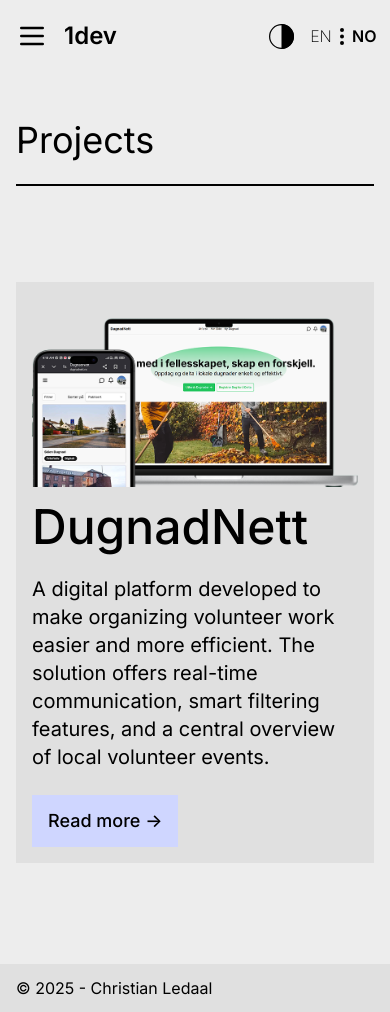
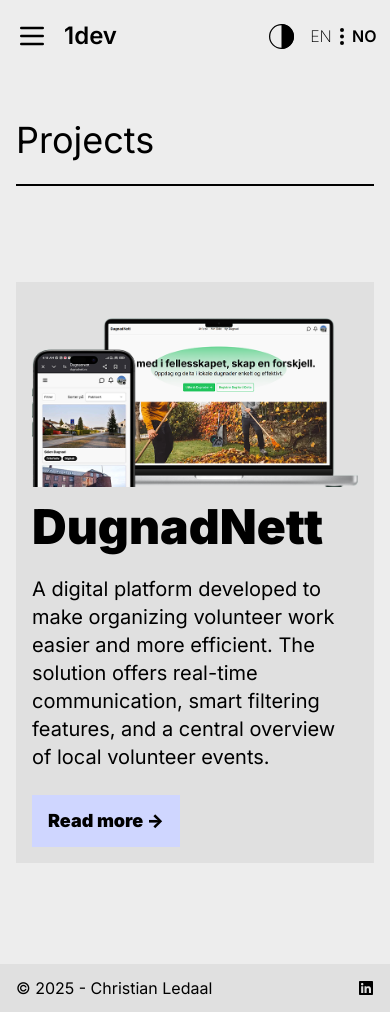
Before and after one commit to Zekima/my-portfolio, a Next.js app: page /en/projects in a window 390 px wide. Built offline with nearby package versions, Linux system fonts and the light colour scheme; no server answers.

Commit message:
Add LinkedIn to Footer

```diff
--- a/app/[locale]/projects/dugnadnett/page.tsx
+++ b/app/[locale]/projects/dugnadnett/page.tsx
@@ -12,7 +12,7 @@ export default function Page() {
 
             <div className="flex flex-col lg:flex-row gap-12 lg:gap-24">
                 <header className="space-y-6 lg:w-1/2">
-                    <h1 className="text-4xl md:text-5xl font-bold leading-tight">
+                    <h1 className="text-4xl md:text-5xl font-black leading-tight">
                         DugnadNett
                     </h1>
                     <p className="text-2xl md:text-3xl text-muted-foreground">
--- a/components/Footer.tsx
+++ b/components/Footer.tsx
@@ -1,9 +1,17 @@
+import Link from "next/link";
+import { FaLinkedin } from "react-icons/fa";
+
 export default function Footer() {
 
     return (
         <div className="bg-secondary w-full px-4">
-            <div className="max-w-[1280px] m-auto flex py-3">
-                <p>© 2025 - Christian Ledaal</p>
+            <div className="max-w-[1280px] m-auto flex py-4 justify-between leading-none">
+                <p className="dark:text-gray-400">© 2025 - Christian Ledaal</p>
+                <div>
+                    <Link href="https://www.linkedin.com/in/christian-alexander-ledaal-650816155/">
+                        <FaLinkedin className="dark:text-gray-400 dark:hover:text-white cursor-pointer"/>
+                    </Link>
+                </div>
             </div>
         </div>
     )
--- a/components/Home/ConnectSection.tsx
+++ b/components/Home/ConnectSection.tsx
@@ -61,7 +61,7 @@ export default function ConnectSection() {
                             <textarea name="message" className="border p-2 min-h-32"></textarea>
                         </div>
 
-                        <button type="submit" className="bg-primary py-3 text-black font-medium text-lg">{t("Submit")}</button>
+                        <button type="submit" className="bg-primary py-3 text-black font-black text-lg">{t("Submit")}</button>
                     </form>
                 </div>
             </div>
--- a/components/Home/HeroSection.tsx
+++ b/components/Home/HeroSection.tsx
@@ -5,7 +5,7 @@ export default function HeroSection() {
     return (
         <div className="w-full flex items-center py-12 xl:flex-row flex-col space-y-6 z-10" id="hero">
             <div className="md:w-1/2 w-full space-y-6 text-center xl:text-left">
-                <h1 className="text-6xl font-medium">
+                <h1 className="text-6xl font-black">
                     {t('Title')}
                 </h1>
                 <p className="text-4xl font-light">
--- a/components/Home/ProjectsSection.tsx
+++ b/components/Home/ProjectsSection.tsx
@@ -16,9 +16,9 @@ export default function ProjectsSection() {
                     <Image src="/images/dugnadnett-1.png" alt="DugnadNett Mockup" height={385} width={632} className="h-full object-contain"/>
                 </div>
                 <div className="lg:w-1/2 pt-0 lg:pt-16 flex flex-col gap-6 pr-0 lg:pr-16">
-                    <p className="text-5xl font-medium">DugnadNett</p>
+                    <p className="text-5xl font-black">DugnadNett</p>
                     <p className="text-xl ">{t('DugnadNett.Description')}</p>
-                    <Link href="/projects/dugnadnett" className="bg-primary w-fit py-3 px-4 text-lg font-medium text-black">{t('DugnadNett.Button')}</Link>
+                    <Link href="/projects/dugnadnett" className="bg-primary w-fit py-3 px-4 text-lg font-black text-black">{t('DugnadNett.Button')}</Link>
                 </div>
             </div>
 
--- a/package.json
+++ b/package.json
@@ -14,7 +14,8 @@
     "next-intl": "^3.26.3",
     "next-themes": "^0.4.4",
     "react": "^19.0.0",
-    "react-dom": "^19.0.0"
+    "react-dom": "^19.0.0",
+    "react-icons": "^5.4.0"
   },
   "devDependencies": {
     "@eslint/eslintrc": "^3",
```
Also changed, not shown: app/globals.css (line endings or trailing spaces), 1 other file (tests, documents, lock files or other folders).
